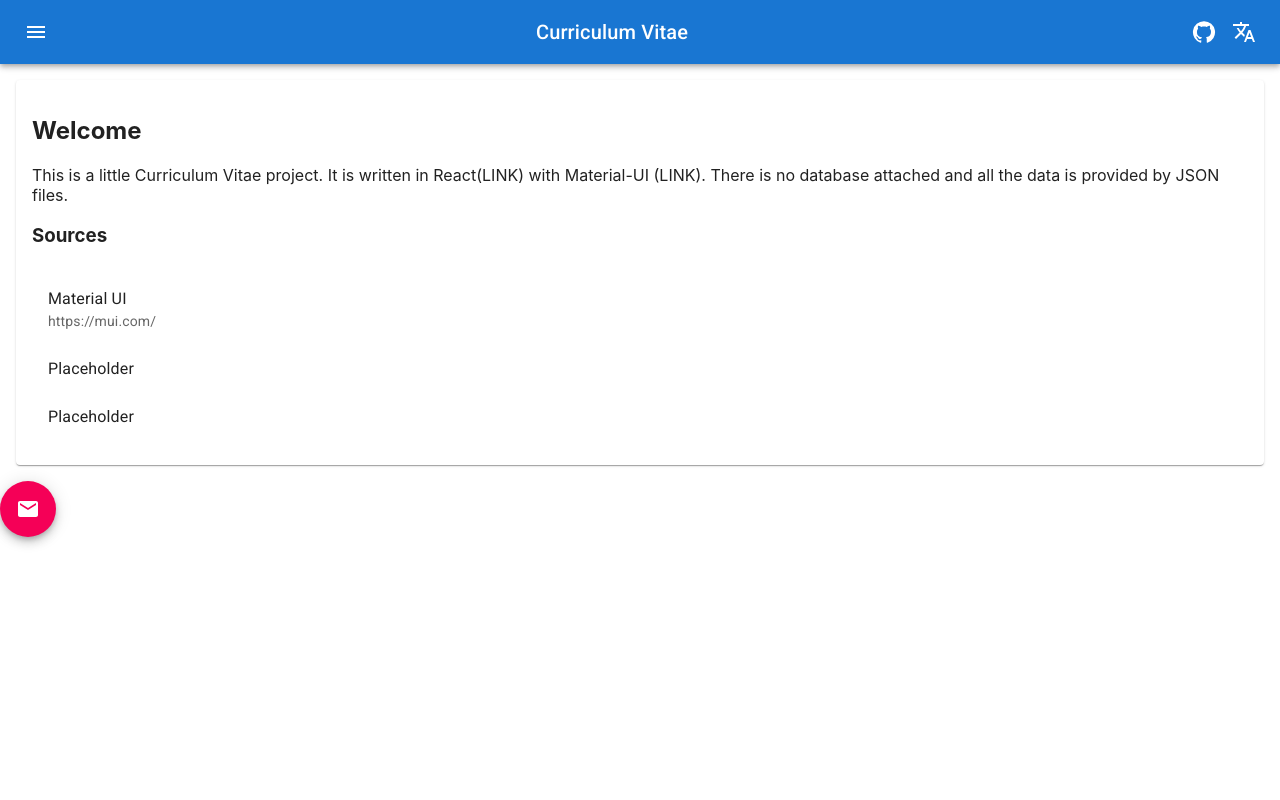
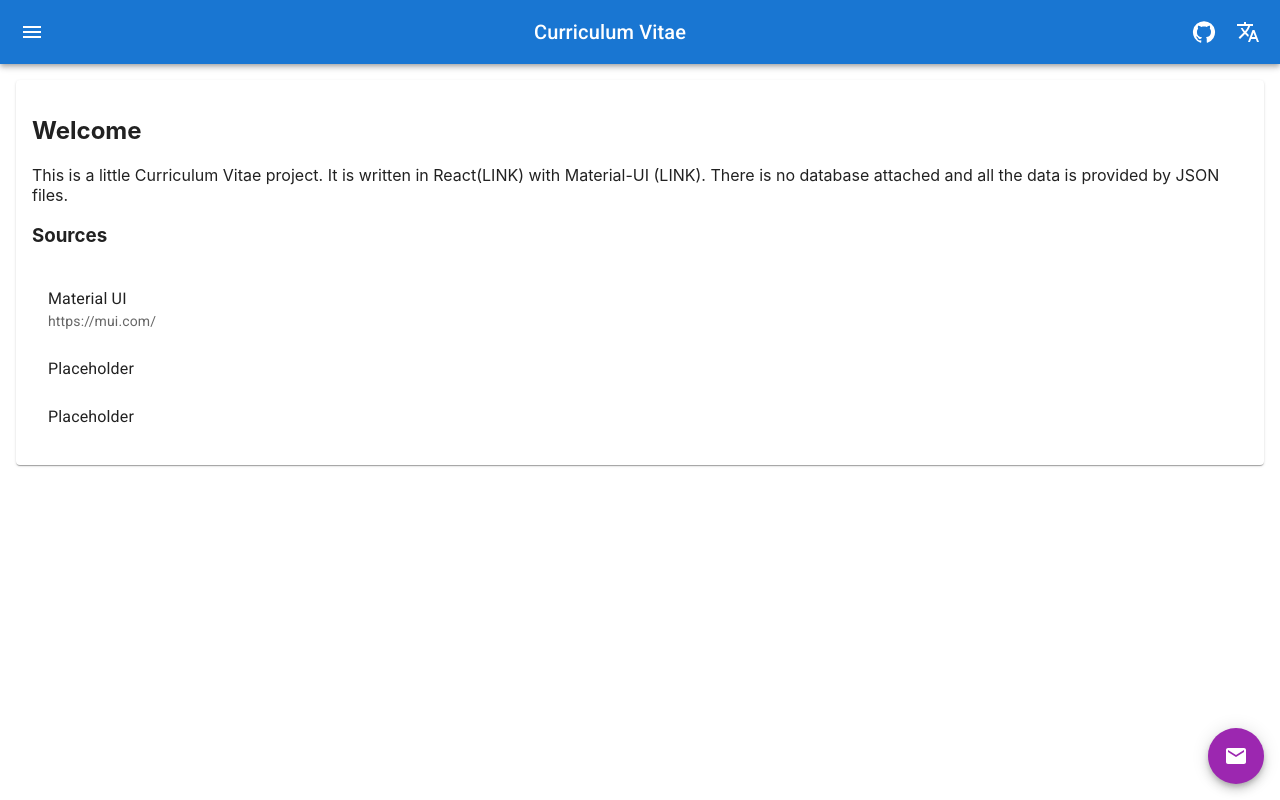
Before and after one commit to magenknurren/cv-app, a React (Create React App) app: page / in a window 1280 px wide. Built offline with nearby package versions, Linux system fonts and the light colour scheme.

Commit message:
fab button to right side

```diff
--- a/src/components/ContactFabButton.tsx
+++ b/src/components/ContactFabButton.tsx
@@ -1,11 +1,11 @@
-import Fab from '@material-ui/core/Fab';
-import MailIcon from '@material-ui/icons/Mail';
+import MailIcon from '@mui/icons-material/Mail';
+import { Fab } from '@mui/material';
 
 export default function ContactFabButton() {
     return (
         //akwardly surrounded with the link to preved opening an additional tab for mailto:...
         <a href={process.env.REACT_APP_MAIL_TO} target="_blank" rel="noreferrer" >
-            <Fab color="secondary" aria-label="mail me" >
+            <Fab sx={{bottom: 16, right: 16, position: 'absolute'}} color="secondary" aria-label="mail me" >
                 <MailIcon />
             </Fab >
         </a >
--- a/src/components/Persona.tsx
+++ b/src/components/Persona.tsx
@@ -24,14 +24,14 @@ export default class Persona extends Component {
         return (
             <Box sx={{ m: 2 }}>
                 <Grid container spacing={2}>
-                    <Grid item md={6}>
+                    <Grid sx={{ flexGrow: 1 }} item md={6} >
                         <Card>
                             <CardContent>
                                 {personaContent}
                             </CardContent>
                         </Card>
                     </Grid>
-                    <Grid item md={6}>
+                    <Grid sx={{ flexGrow: 1 }} item md={6}>
                         <Card>
                             <CardMedia
                                 component="img"
```
